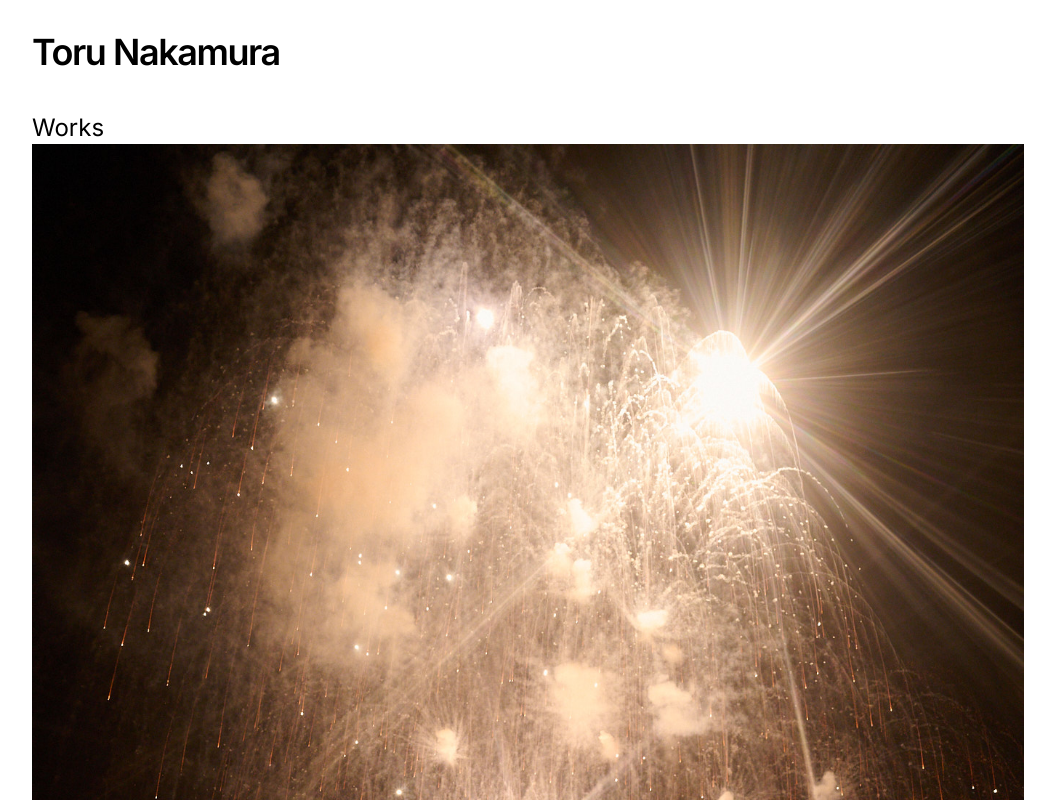
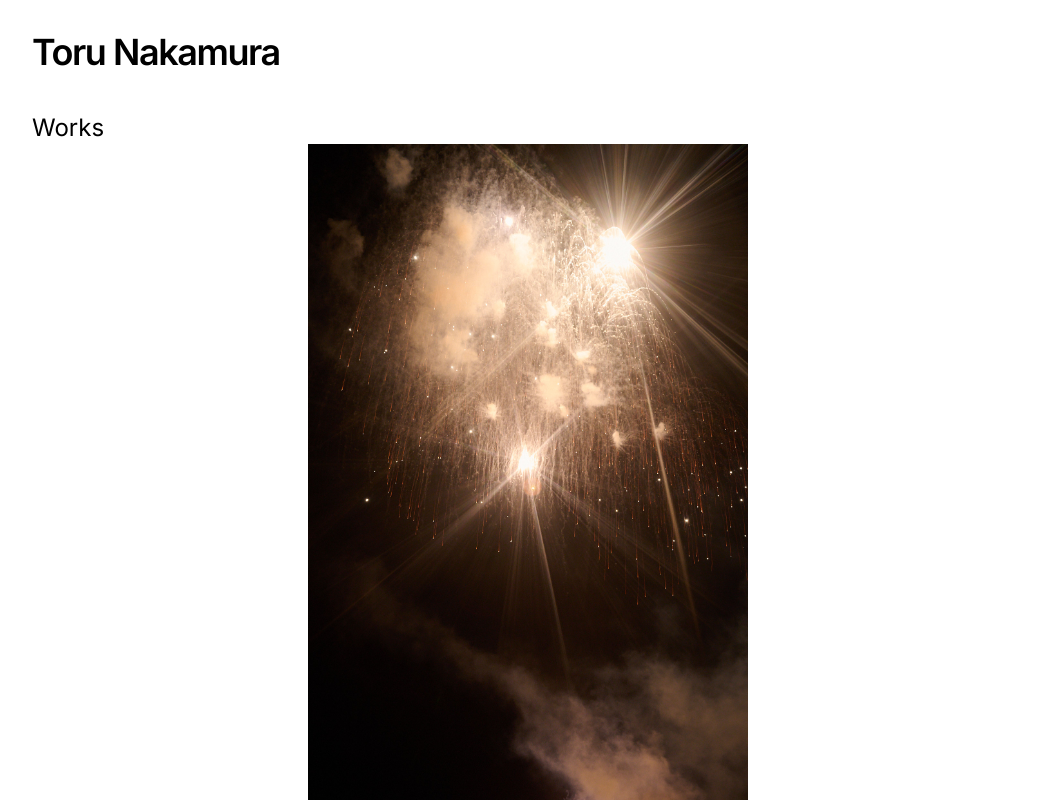
Before and after one commit to tnkmr32/my-blog, a Next.js app: page / in a window 1280 px wide. Shown: the top 800 px of the page, without its empty margins (112-1167 px from the left). Built offline with nearby package versions, Linux system fonts and the light colour scheme.

Commit message:
縦画像の縮小表示対応

```diff
--- a/src/app/_components/markdown-styles.module.css
+++ b/src/app/_components/markdown-styles.module.css
@@ -18,5 +18,6 @@
 }
 
 .markdown img {
-  @apply max-w-full h-auto my-8;
+  @apply max-w-full h-auto mx-auto my-8;
+  max-height: 660px;
 }
--- a/src/app/_components/post-Item.tsx
+++ b/src/app/_components/post-Item.tsx
@@ -8,21 +8,21 @@ type Props = {
 
 const PostItem = ({ title, slug, coverImage }: Props) => {
   return (
-    <div className="text-base pb-5">
-      <div className="w-fit">
+    <div className="pb-5">
+      <div className="w-fit mx-auto">
         <Link href={`/posts/${slug}`}>
           <div className="overflow-hidden">
-            <div className="max-w-full h-auto transition-transform duration-300 ease-linear hover:scale-102">
+            <div className="transition-transform duration-300 ease-linear hover:scale-102">
               <img
                 src={coverImage.url}
                 alt={title}
-                className="object-cover w-full h-full"
+                className="object-contain max-h-[660px]"
               />
             </div>
           </div>
         </Link>
         <div className="w-auto flex flex-row justify-end">
-          <Link href={`/posts/${slug}`} className="hover:underline">
+          <Link href={`/posts/${slug}`} className="text-base hover:underline">
             {title}
           </Link>
         </div>
--- a/src/app/page.tsx
+++ b/src/app/page.tsx
@@ -9,7 +9,7 @@ export default function Index() {
     <main>
       <div className="container px-4 mx-auto">
         <div className="py-2">
-          <h2 className="text-2xl">
+          <h2 className="text-xl md:text-2xl">
             Works
           </h2>
           <div>
```
